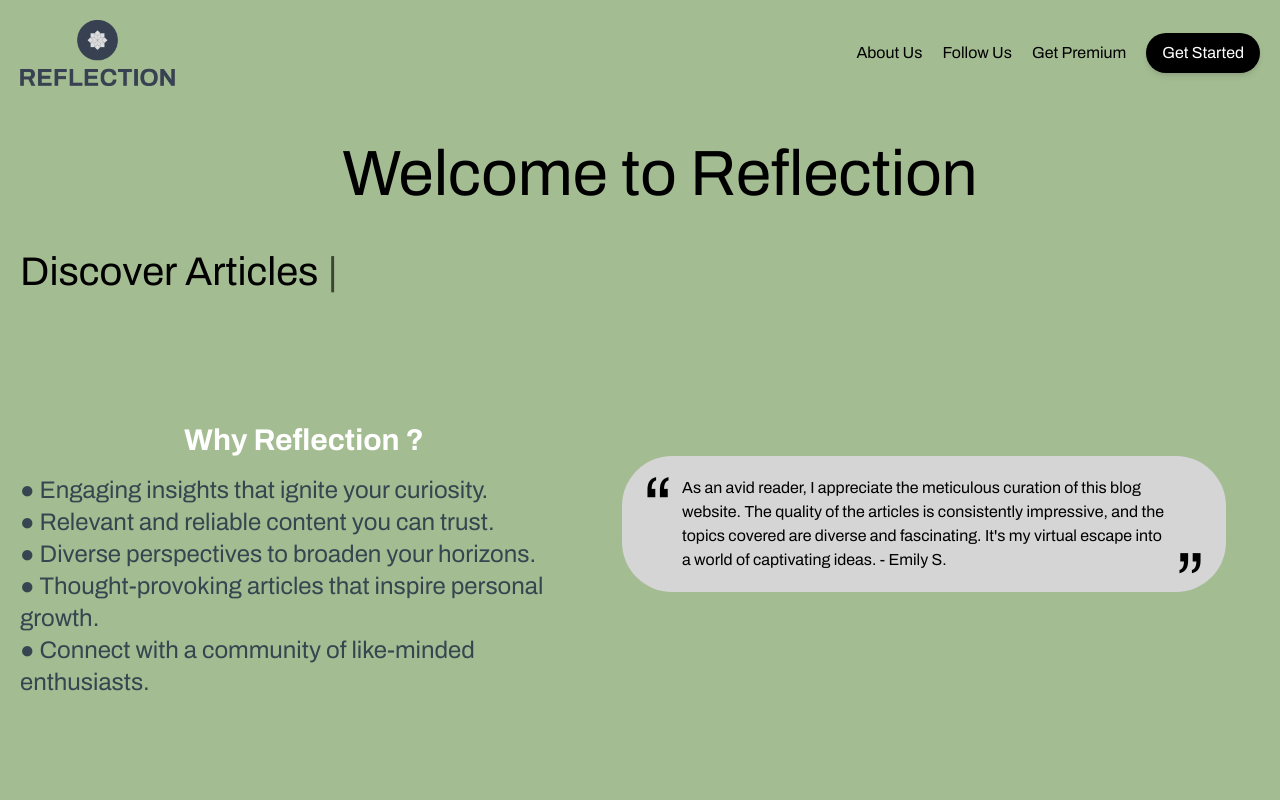
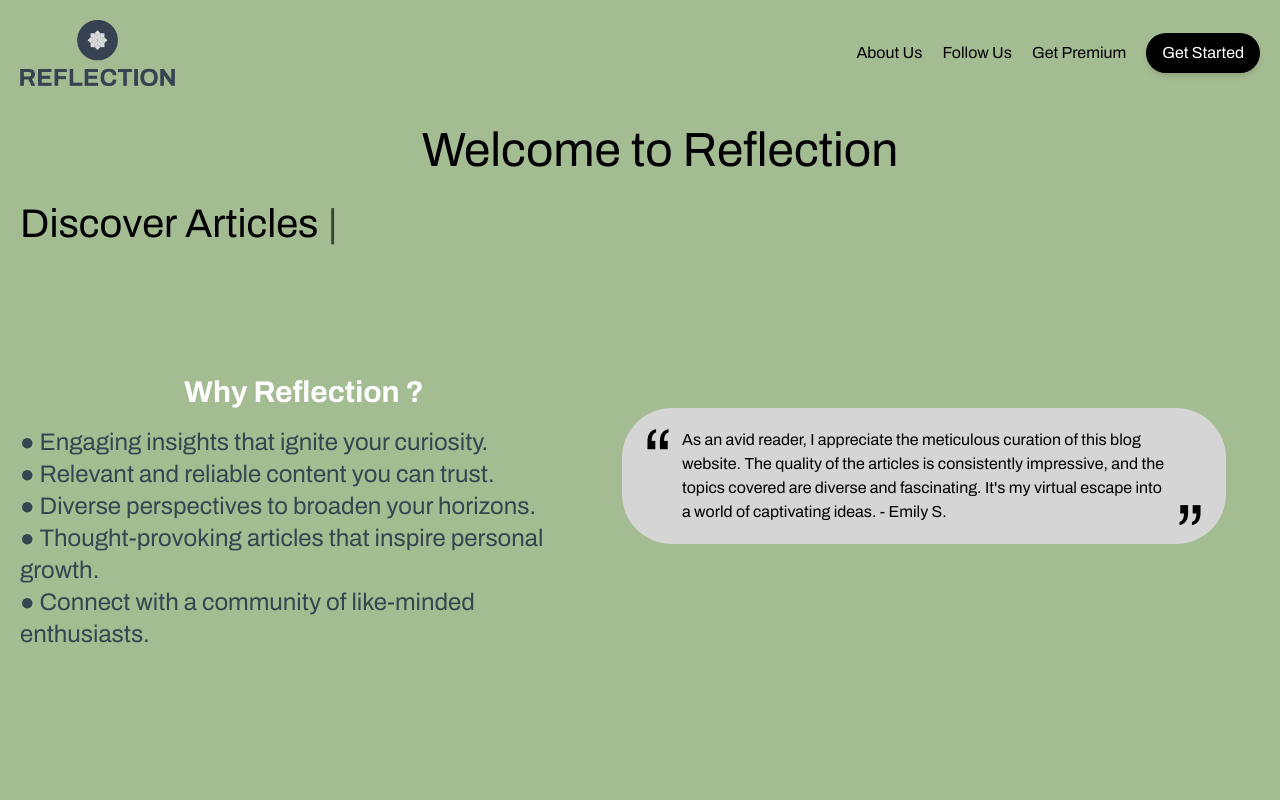
Before and after one commit to arin-paliwal/Reflection, a Next.js app: page / in a window 1280 px wide. Shown: the top 800 px of the page. Built offline with nearby package versions, Linux system fonts and the light colour scheme; no server answers; the database is empty.

Commit message:
Added Error404

```diff
--- a/components/Banner.js
+++ b/components/Banner.js
@@ -5,9 +5,9 @@ import banner from "../assets/images/banner.png";
 import bannerRight from "../assets/images/bannerRight.gif";
 
 const styles = {
-  wrapper: " overflow-x-hidden gap-10 flex flex-col  h-[87vh] bg-[#A4BC92] p-5",
+  wrapper: " overflow-hidden gap-10 flex flex-col  h-[87vh] bg-[#A4BC92] p-5",
   welcomeContainer: "flex justify-center items-center w-screen",
-  welcome: "text-[4rem]",
+  welcome: "text-[4rem] sm:text-5xl",
   typeWriter: "text-[2.5rem] mt-5",
   secondContainer: "flex flex-row mt-[5rem]",
   whyLeft: "w-1/2",
@@ -19,6 +19,21 @@ const styles = {
   why: "text-3xl text-[#fff] mb-[1rem] font-bold",
   whyContainer: "flex items-center justify-center",
 };
+// const styles = {
+//   wrapper: "overflow-hidden gap-10 flex flex-col h-[87vh] bg-[#A4BC92] p-5",
+//   welcomeContainer: "flex justify-center items-center w-screen",
+//   welcome: "text-3xl sm:text-4xl md:text-5xl",
+//   typeWriter: "text-2xl sm:text-2xl md:text-3xl mt-5",
+//   secondContainer: "flex flex-col sm:flex-row mt-[5rem]",
+//   whyLeft: "w-full sm:w-1/2",
+//   whyRight: "w-full mt-5 sm:mt-0 sm:hidden",
+//   reason: "text-lg sm:text-2xl text-[#36454F]",
+//   testi: "text-lg sm:text-xl h-[7rem] p-6 flex items-center justify-center",
+//   comma: "mt-[2rem]",
+//   testimonials: "max-w-4xl sm:hidden",
+//   why: "text-2xl sm:text-3xl text-[#fff] mb-[1rem] font-bold",
+//   whyContainer: "flex items-center justify-center",
+// };
 const testimonials = [
   "This blog website has become my go-to source for thought-provoking articles. The curated content never fails to spark my curiosity and broaden my perspective. Highly recommended! - Sarah M.",
   "I've been searching for a reliable and engaging blog platform, and I'm thrilled to have found this website. The articles are top-notch, covering a wide range of topics that keep me coming back for more. It's a treasure trove of knowledge! - Mark T.",
--- a/components/Navbar.js
+++ b/components/Navbar.js
@@ -25,8 +25,9 @@ const formStyles = {
 const styles = {
   logoContainer: "flex items-center flex-start",
   logo: "cursor-pointer object-contain",
-  wrapper: "flex justify-center gap-10 p-5 bg-[#A4BC92]",
-  content: "max-w-7xl flex flex-1 justify-between gap-10",
+  wrapper: "flex justify-center gap-10 p-5 bg-[#A4BC92] ",
+  // content: "max-w-7xl flex flex-1 justify-between gap-10 sm:hidden",
+  content: "max-w-7xl flex flex-1 justify-between gap-10 hidden sm:flex",
   bannerNav: "flex cursor-pointer items-center space-x-5",
   accentedButton: "bg-black text-white py-2 px-4 rounded-full shadow-md",
 };
--- a/pages/index.js
+++ b/pages/index.js
@@ -1,4 +1,4 @@
-import React, { useEffect, useState, useContext } from "react";
+import React, { useEffect, useState, useContext, useRef } from "react";
 import Navbar from "@/components/Navbar";
 import Banner from "@/components/Banner";
 import Cards from "@/components/Cards";
@@ -28,8 +28,28 @@ export default function Home() {
     }, 2500);
     return () => clearTimeout(timer);
   }, []);
+  const [isMobileScreen, setIsMobileScreen] = useState(false);
+
+  useEffect(() => {
+    const handleResize = () => {
+      setIsMobileScreen(window.innerWidth <= 600);
+    };
+
+    handleResize(); // Check initial screen size
+
+    window.addEventListener("resize", handleResize);
+    return () => window.removeEventListener("resize", handleResize);
+  }, []);
 
   return (
+    <>
+      {isMobileScreen ? (
+        <div className="h-screen w-screen">
+          <div className=" flex h-full items-center justify-center">
+            <h1 className="text-xl">Page Not Found | 404</h1>
+          </div>
+        </div>
+      ) : (
         <>
           {loading ? (
             <Loader />
@@ -57,5 +77,7 @@ export default function Home() {
             </main>
           )}
         </>
+      )}
+    </>
   );
 }
```
Lines whose indentation alone changed are shown as unchanged.
